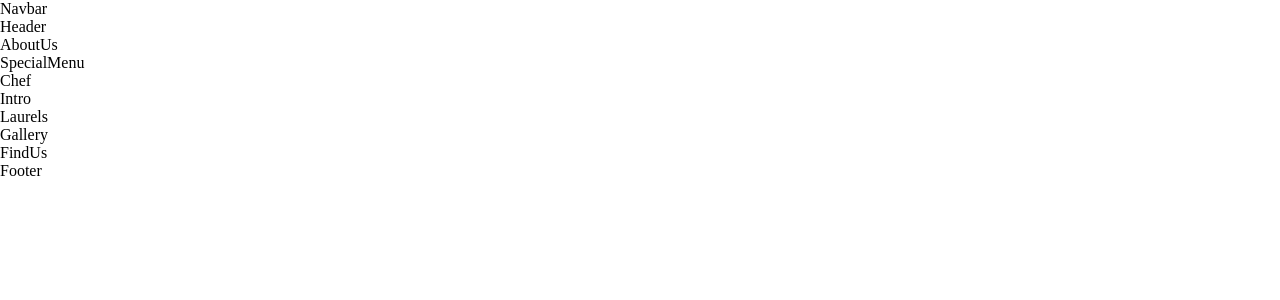
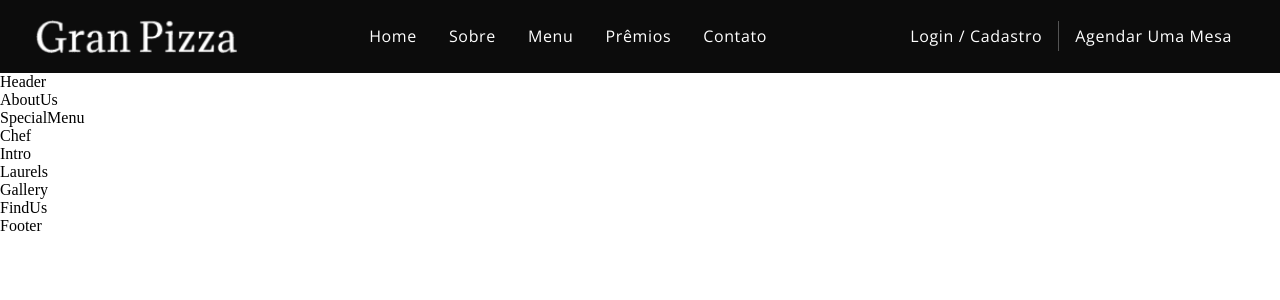
Before and after one commit to DanielEgiidio/gran-pizza, a React (Create React App) app: page / in a window 1280 px wide. Shown: the top 300 px of the page. Built offline with nearby package versions, Linux system fonts and the light colour scheme; a web font is replaced by a local one.

Commit message:
Estilização do navbar

```diff
--- a/src/components/Navbar/Navbar.css
+++ b/src/components/Navbar/Navbar.css
@@ -0,0 +1,158 @@
+.app__navbar {
+  width: 100%;
+  display: flex;
+  justify-content: space-between;
+  align-items: center;
+  background: var(--color-black);
+
+  padding: 1rem 2rem;
+}
+
+.app__navbar-logo {
+  display: flex;
+  justify-content: flex-start;
+  align-items: center;
+}
+
+.app__navbar-logo img {
+  width: 150px;
+}
+
+.app__navbar-logo-smallscreen {
+  display: none;
+}
+
+
+.app__navbar-links {
+  flex: 1;
+  display: flex;
+  justify-content: center;
+  align-items: center;
+
+  list-style: none;
+}
+
+.app__navbar-links li {
+  margin: 0 1rem;
+  cursor: pointer;
+}
+.app__navbar-links li:hover {
+  color: var(--color-gray);
+}
+
+.app__navbar-login {
+  display: flex;
+  justify-content: flex-end;
+  align-items: center;
+}
+
+.app__navbar-login a{
+  margin: 0 1rem;
+  text-decoration: none;
+  transition: 0.5s ease;
+}
+
+.app__navbar-login a:hover {
+  border-bottom: 1px solid var(--color-golden);
+}
+
+.app__navbar-login div {
+  width: 1px;
+  height: 30px;
+  background-color: var(--color-gray);
+}
+
+.app__navbar-smallscreen {
+  display: none;
+}
+
+.app__navbar-smallscreen_overlay {
+  position: fixed;
+  top: 0;
+  left: 0;
+  width: 100%;
+  height: 100vh;
+  background: var(--color-black);
+  transition: 0.5s ease;
+
+  flex-direction: column;
+  z-index: 5;
+}
+
+.app__navbar-smallscreen_overlay .overlay__close {
+  font-style: 27px;
+  color: var(--color-golden);
+  cursor: pointer;
+
+  position: absolute;
+  top: 20px;
+  right: 20px;
+}
+
+.app__navbar-smallscreen_links {
+  list-style: none;
+}
+
+.app__navbar-smallscreen_links li {
+  margin: 2rem;
+  cursor: pointer;
+  color: var(--color-golden);
+  text-align: center;
+  font-size: 2rem;
+  font-family: var(--font-base);
+}
+
+.app__navbar-smallscreen_links li:hover {
+  color: var(--color-white);
+}
+
+@media screen and (max-width: 2600px) {
+  .app__navbar-logo img {
+    width: 210px;
+  }
+  .app__navbar-links li {
+    font-size: 1rem;
+
+  }
+  .app__navbar-links {
+    padding: 1 3rem;
+  }
+  .app__navbar-login a {
+    font-size: 1rem;
+
+  }
+  .app__navbar-login {
+    padding: 1 3rem;
+  }
+}
+
+@media screen and (max-width: 1150px) {
+  .app__navbar-links {
+    display: none;
+  }
+
+  .app__navbar-smallscreen {
+    display: flex;
+  }
+}
+
+@media screen and (max-width: 650px) {
+  .app__navbar {
+    padding: 1rem;
+  }
+  .app__navbar-logo {
+    display: none;
+  }
+
+  .app__navbar-login {
+    display: none;
+  }
+  .app__navbar-logo-smallscreen {
+    display: flex;
+    justify-content: flex-start;
+    align-items: center;
+  }
+  .app__navbar-logo-smallscreen img{
+    width: 100px;
+  }
+}
--- a/src/components/Navbar/Navbar.jsx
+++ b/src/components/Navbar/Navbar.jsx
@@ -1,11 +1,85 @@
-import React from 'react';
+import React, { useState } from "react";
+import { GiHamburgerMenu } from "react-icons/gi";
+import { MdOutlineRestaurantMenu } from "react-icons/md";
 
-import './Navbar.css';
+import images from "../../constants/images";
 
-const Navbar = () => (
-  <div>
-    Navbar
-  </div>
-);
+import "./Navbar.css";
+
+const Navbar = () => {
+  const [toggleMenu, setToggleMenu] = useState(false);
+
+  return (
+    <nav className="app__navbar">
+      <div className="app__navbar-logo">
+        <img src={images.granpizza} alt="app logo" />
+      </div>
+      <div className="app__navbar-logo-smallscreen">
+        <img src={images.gp} alt="logo small" />
+      </div>
+      <ul className="app__navbar-links">
+        <li className="p__opensans">
+          <a href="#home">Home</a>
+        </li>
+        <li className="p__opensans">
+          <a href="#sobre">Sobre</a>
+        </li>
+        <li className="p__opensans">
+          <a href="#menu">Menu</a>
+        </li>
+        <li className="p__opensans">
+          <a href="#awards">Prêmios</a>
+        </li>
+        <li className="p__opensans">
+          <a href="#contact">Contato</a>
+        </li>
+      </ul>
+
+      <div className="app__navbar-login">
+        <a href="#login" className="p__opensans">
+          Login / Cadastro
+        </a>
+        <div />
+        <a href="/" className="p__opensans">
+          Agendar uma Mesa
+        </a>
+      </div>
+
+      <div className="app__navbar-smallscreen">
+        <GiHamburgerMenu
+          color="#fff"
+          fontSize={27}
+          onClick={() => setToggleMenu(true)}
+        />
+        {toggleMenu && (
+          <div className="app__navbar-smallscreen_overlay flex__center slide-bottom">
+            <MdOutlineRestaurantMenu
+              fontSize={27}
+              className="overlay__close"
+              onClick={() => setToggleMenu(false)}
+            />
+            <ul className="app__navbar-smallscreen_links">
+              <li className="p__opensans">
+                <a href="#home">Home</a>
+              </li>
+              <li className="p__opensans">
+                <a href="#sobre">Sobre</a>
+              </li>
+              <li className="p__opensans">
+                <a href="#menu">Menu</a>
+              </li>
+              <li className="p__opensans">
+                <a href="#awards">Prêmios</a>
+              </li>
+              <li className="p__opensans">
+                <a href="#contact">Contato</a>
+              </li>
+            </ul>
+          </div>
+        )}
+      </div>
+    </nav>
+  );
+};
 
 export default Navbar;
```
Also changed, not shown: src/constants/images.js (+26 -22 lines), src/assets/gp.png (added), src/assets/granpizza.png (added).
